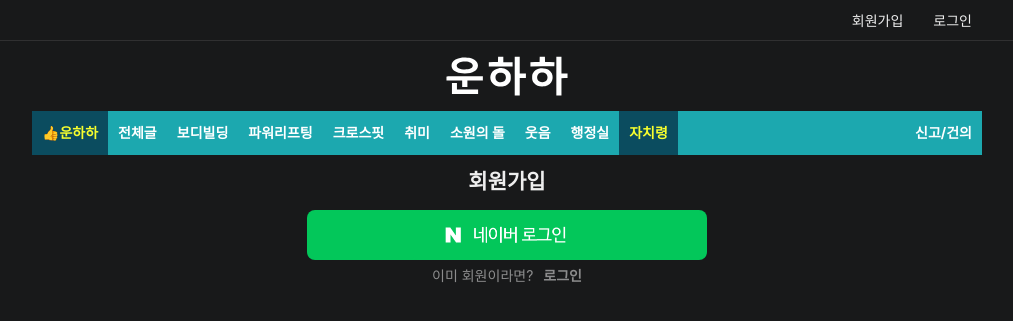
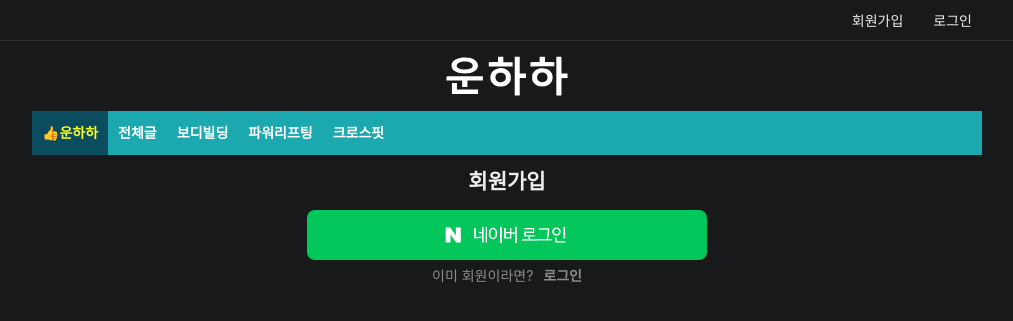
Before and after one commit to edgebbowc/unhaha, a Spring app: page /join in a window 1280 px wide. Shown: the top 321 px of the page, without its empty margins (133-1146 px from the left). Run offline with Thymeleaf, Linux system fonts and the light colour scheme; the template is opened without the code that fills it, so the values that code supplies are empty; some of the project's set-up classes (security, data sources, template engines, error pages and the like) are left out, and stand-ins take their place.

Commit message:
:art: refactor: 네비게이션 메뉴 URL을 게시판 경로로 개선

```diff
--- a/src/main/resources/templates/fragment/header.html
+++ b/src/main/resources/templates/fragment/header.html
@@ -65,7 +65,6 @@
                 <nav>
                     <ul>
                         <li style="background-color: #0B4C5F;">
-
                             <div class="menu">
                                 <a style="font-weight: bold; color: #F7FE2E;" href="/best">👍운하하</a>
                                 <div class="dropdownBtn">
@@ -82,7 +81,7 @@
 
                         <li style="background-color: inherit;">
                             <div class="menu">
-                                <a style="font-weight: bold; " href="/new/chim">보디빌딩</a>
+                                <a style="font-weight: bold; " href="/bodybuilding">보디빌딩</a>
                                 <div class="dropdownBtn">
                                     <i class="fa-solid fa-caret-up"></i>
                                 </div>
@@ -91,7 +90,7 @@
 
                         <li style="background-color: inherit;">
                             <div class="menu">
-                                <a style="font-weight: bold; " href="/new/humor">파워리프팅</a>
+                                <a style="font-weight: bold; " href="/powerlifting">파워리프팅</a>
                                 <div class="dropdownBtn">
                                     <i class="fa-solid fa-caret-up"></i>
                                 </div>
@@ -100,60 +99,13 @@
 
                         <li style="background-color: inherit;">
                             <div class="menu">
-                                <a style="font-weight: bold; " href="/new/sports">크로스핏</a>
-                                <div class="dropdownBtn">
-                                    <i class="fa-solid fa-caret-up"></i>
-                                </div>
-                            </div>
-                        </li>
-
-                        <li style="background-color: inherit;">
-                            <div class="menu">
-                                <a style="font-weight: bold; " href="/new/hobby">취미</a>
-                                <div class="dropdownBtn">
-                                    <i class="fa-solid fa-caret-up"></i>
-                                </div>
-                            </div>
-                        </li>
-
-                        <li style="background-color: inherit;">
-                            <div class="menu">
-                                <a style="font-weight: bold; " href="/check">소원의 돌</a>
-                            </div>
-                        </li>
-
-                        <li style="background-color: inherit;">
-                            <div class="menu">
-                                <a style="font-weight: bold; " href="/recommend_goods">웃음</a>
-                                <div class="dropdownBtn">
-                                    <i class="fa-solid fa-caret-up"></i>
-                                </div>
-                            </div>
-                        </li>
-
-                        <li style="background-color: inherit;">
-                            <div class="menu">
-                                <a style="font-weight: bold; " href="/wantnotice">행정실</a>
-                                <div class="dropdownBtn">
-                                    <i class="fa-solid fa-caret-up"></i>
-                                </div>
-                            </div>
-                        </li>
-
-                        <li style="background-color: #0B4C5F;">
-                            <div class="menu">
-                                <a style="font-weight: bold; color: #F7FE2E;" href="/new/district">
-                                    자치령
-                                </a>
+                                <a style="font-weight: bold; " href="/crossfit">크로스핏</a>
                                 <div class="dropdownBtn">
                                     <i class="fa-solid fa-caret-up"></i>
                                 </div>
                             </div>
                         </li>
                     </ul>
-                    <div class="menu report">
-                        <a href="/report">신고/건의</a>
-                    </div>
                 </nav>
             </div>
             <div class="navBackground"></div>
```
